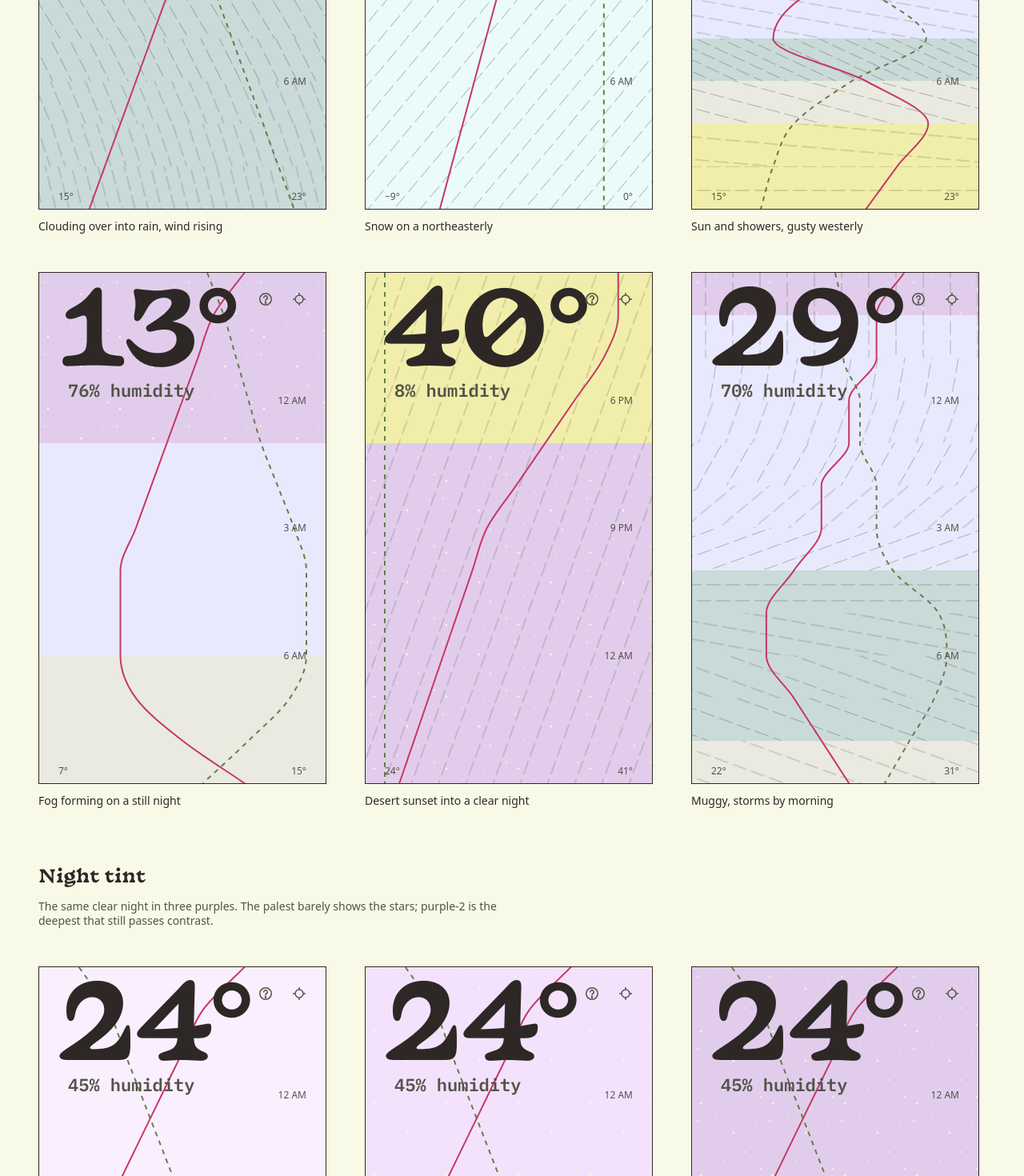
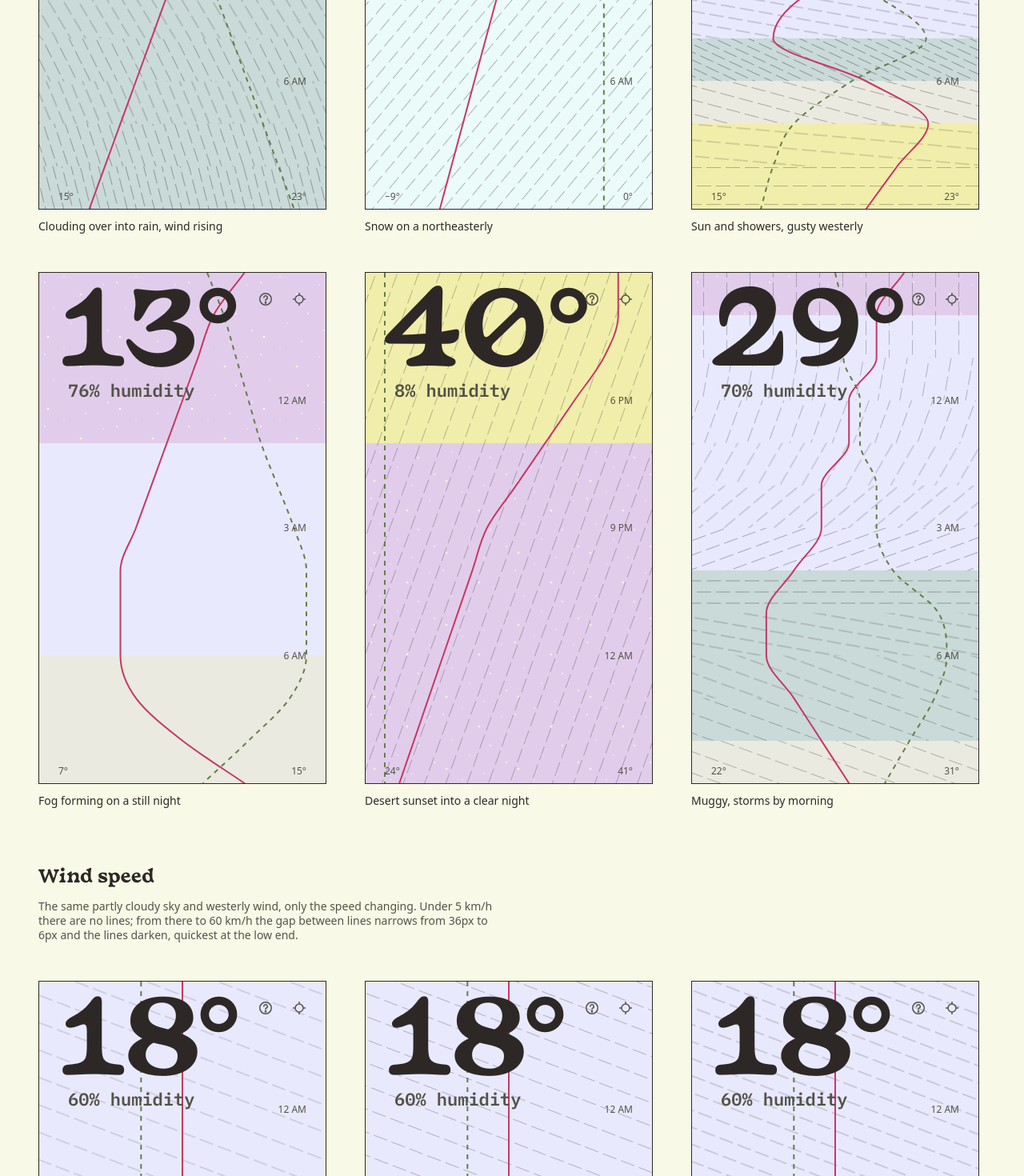
Before and after one commit to bjornmeansbear/wjeather, a SvelteKit app: page /preview in a window 1280 px wide. Shown: the part 1330-2800 px from the top of the page at 80% size. Built offline with nearby package versions, Linux system fonts and the light colour scheme.

Commit message:
making the wind make more sense I hope

```diff
--- a/src/lib/Legend.svelte
+++ b/src/lib/Legend.svelte
@@ -100,7 +100,7 @@
 					</g>
 				</svg>
 				<span>
-					Wind. Dashes run the way it blows and close up as it strengthens; they drift with it when
+					Wind. Dashes run the way it blows and close up and darken as it strengthens; they drift with it when
 					the app opens. No dashes: calm.
 				</span>
 			</li>
--- a/src/lib/WindHatch.svelte
+++ b/src/lib/WindHatch.svelte
@@ -7,6 +7,7 @@
 	// Wind as etched line work, one patch per hour down the time axis.
 	//   angle   — the lines run along the wind, north up like a map
 	//   spacing — closer as the wind strengthens; calm air has no lines
+	//   ink     — darker as the wind strengthens, a second cue for the same thing
 	// When the app opens or new weather arrives, each hour's lines drift the way
 	// that hour's wind blows, then settle still. The drift is what tells a
 	// north wind from a south one. It lasts under 5 s, so WCAG 2.2.2 needs no
@@ -15,7 +16,9 @@
 	const GALE_KMH = 60;
 	const WIDEST = 36; // px between lines at a light breeze (6 × 6)
 	const TIGHTEST = 6; // px at a gale
-	const INK = 0.3; // line opacity: present, but quieter than the number and labels
+	// Line opacity: present, but quieter than the number and labels even in a gale.
+	const INK_LIGHT = 0.25; // light breeze; still visible on the darkest sky
+	const INK_DARK = 0.4; // gale
 
 	// Long dashes rather than solid lines: a solid line sliding along itself
 	// looks identical, so the drift would be invisible. On the 6px grid.
@@ -26,10 +29,15 @@
 	const PX_PER_S_PER_KMH = 1.5; // a 10 km/h breeze leaves at 15 px/s (30 px in all); a gale at 90
 	const MIN_TRAVEL = 12; // px: even the lightest wind that draws lines visibly moves
 
+	// 0 at calm, 1 at a gale. Square root, so everyday winds (5–20 km/h) cover
+	// half the range; a straight line left them looking all the same.
+	function strength(speed: number) {
+		return Math.sqrt(Math.max(0, Math.min(1, (speed - CALM_KMH) / (GALE_KMH - CALM_KMH))));
+	}
+
 	function spacing(speed: number) {
 		if (speed < CALM_KMH) return 0;
-		const t = Math.min(1, (speed - CALM_KMH) / (GALE_KMH - CALM_KMH));
-		return Math.round(WIDEST - t * (WIDEST - TIGHTEST));
+		return Math.round(WIDEST - strength(speed) * (WIDEST - TIGHTEST));
 	}
 
 	const bands = $derived.by(() => {
@@ -40,6 +48,7 @@
 			top: y(h),
 			height: y(hours[i + 1]) - y(h),
 			spacing: spacing(h.windSpeed),
+			ink: INK_LIGHT + strength(h.windSpeed) * (INK_DARK - INK_LIGHT),
 			speed: h.windSpeed,
 			// The pattern's lines run down its y axis; rotated by the direction
 			// mod 180, +y points where the wind goes for directions under 180°,
@@ -101,10 +110,10 @@
 			{/if}
 		{/each}
 	</defs>
-	<g opacity={INK}>
+	<g>
 		{#each bands as band, i (i)}
 			{#if band.spacing}
-				<rect x="0" y="{band.top}%" width="100%" height="{band.height}%" fill="url(#{uid}-wind-{i})" />
+				<rect x="0" y="{band.top}%" width="100%" height="{band.height}%" fill="url(#{uid}-wind-{i})" opacity={band.ink} />
 			{/if}
 		{/each}
 	</g>
--- a/src/routes/preview/+page.svelte
+++ b/src/routes/preview/+page.svelte
@@ -1,6 +1,6 @@
 <script lang="ts">
 	import WeatherScreen from '$lib/WeatherScreen.svelte';
-	import { states } from './states';
+	import { states, windStates } from './states';
 
 	// Clear night, three ways: the band token overridden per frame.
 	const nightTints = ['purple-0', 'purple-1', 'purple-2'];
@@ -15,11 +15,28 @@
 	<p class="mb-8 max-w-[36rem] text-sm text-text-muted">
 		Made-up weather, each at phone size (360 × 640). Hue is the sky — yellow by day, purple with
 		stars on a clear night — and the edges between hours go soft as cloud builds, and always at
-		dawn and dusk. Lines run with the wind, closer as it strengthens; calm air has none.
+		dawn and dusk. Lines run with the wind, closer and darker as it strengthens; calm air has none.
 		The dashed green line is humidity: 40% at the left edge, 100% at the right. Local only — a 404 in production.
 	</p>
 	<div class="flex flex-wrap gap-8">
 		{#each states as state (state.name)}
+			<figure class="m-0">
+				<div class="flex h-[40rem] w-[22.5rem] max-w-full flex-col border border-border">
+					<WeatherScreen weather={state.weather} />
+				</div>
+				<figcaption class="mt-2 text-sm">{state.name}</figcaption>
+			</figure>
+		{/each}
+	</div>
+
+	<h2 class="mt-12 mb-2 text-lg">Wind speed</h2>
+	<p class="mb-8 max-w-[36rem] text-sm text-text-muted">
+		The same partly cloudy sky and westerly wind, only the speed changing. Under 5 km/h there are
+		no lines; from there to 60 km/h the gap between lines narrows from 36px to 6px and the
+		lines darken, quickest at the low end.
+	</p>
+	<div class="flex flex-wrap gap-8">
+		{#each windStates as state (state.name)}
 			<figure class="m-0">
 				<div class="flex h-[40rem] w-[22.5rem] max-w-full flex-col border border-border">
 					<WeatherScreen weather={state.weather} />
--- a/src/routes/preview/states.ts
+++ b/src/routes/preview/states.ts
@@ -136,3 +136,12 @@ export const states: { name: string; weather: Weather }[] = [
 		})
 	}
 ];
+
+// One steady wind per frame, same sky and direction, so only the speed changes.
+const windOnly = (wind: number[]) =>
+	weather({ temps: [18], humidity: [60], codes: [2], wind, dir: [111] });
+
+export const windStates: { name: string; weather: Weather }[] = [
+	...[6, 10, 20, 30, 45, 60].map((kmh) => ({ name: `${kmh} km/h`, weather: windOnly([kmh]) })),
+	{ name: 'Calm → gale, 0 to 60 km/h', weather: windOnly(ramp(0, 60)) }
+];
```
